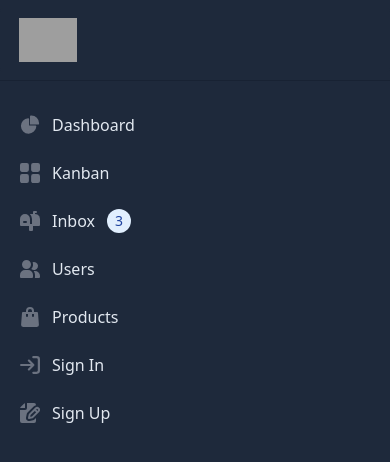
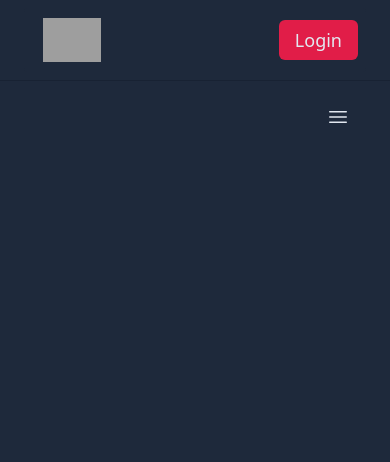
Before and after one commit to dotnetcsharp0x/rubi.dev, a React (Create React App) app: page / in a window 390 px wide. Shown: the top 462 px of the page. Built offline with nearby package versions, Linux system fonts and the light colour scheme; grey boxes are pictures that could not be loaded.

Commit message:
add more styles

```diff
--- a/src/App.tsx
+++ b/src/App.tsx
@@ -20,10 +20,10 @@ function App() {
       <BrowserRouter>
       <Header/>
       <div className="container-fluid grid grid-flow-col ">
-             <div className="2xl:col-auto xl:col-span-1 max-sm:col-start-1 max-sm:col-end-7 sm:col-span-2">
+             <div className="2xl:col-auto xl:col-span-1 sm:col-span-2 max-sm:col-start-1 max-sm:col-end-11">
                <SideBarNav/>
              </div>
-             <div className="2xl:col-span-9 xl:col-span-8 lg:col-span-7 max-sm:col-span-1 max-sm:col-end-2 sm:col-span-12 bg-slate-800">
+             <div className="2xl:col-span-9 xl:col-span-8 lg:col-span-7 sm:col-span-12 max-sm:col-start-1 max-sm:col-end-11 bg-slate-800">
              <Routes>
           <Route path="/" element={<HomePage />} />
           <Route path="/login" element={<LoginPage jwts={jwt}/>} />
--- a/src/components/Header/Header.tsx
+++ b/src/components/Header/Header.tsx
@@ -13,6 +13,7 @@ function logOut() {
   cookies.remove('jwt');
   window.location.href = '/';
 }
+const separator = ' / ';
 const cookies = new Cookies();
 export default function Header() {
   const [mobileMenuOpen, setMobileMenuOpen] = useState(false)
@@ -22,7 +23,7 @@ export default function Header() {
   jwtc.jwt = cookies.get('jwt');
   return (
     <>
-    <Navbar fluid rounded className='bg-slate-800'>
+    <Navbar fluid rounded className='bg-slate-800 mx-6 text-lg'>
     <Navbar.Brand href="/" className='max-auto w-20 flex justify-center items-center'>
       <img src="/logo512.png" className="h-11 max-auto content-center" alt="Skyme logo" />
     </Navbar.Brand>
@@ -47,7 +48,13 @@ export default function Header() {
       </Dropdown>
       <Navbar.Toggle />
     </div>
-}
+    }
+    {!jwtc.jwt &&
+    <div>
+      <a href='/login' className='bg-rose-600 hover:bg-rose-700
+      rounded-md py-2 px-4 text-slate-200'>Login</a>
+      </div>
+    }
   </Navbar>
     <hr className="w-full my-2 border-slate-900/40 sm:mx-auto"></hr>
   </>
--- a/src/components/Login/LoginPage.tsx
+++ b/src/components/Login/LoginPage.tsx
@@ -56,7 +56,8 @@ const toggleRemember = () => {
     <div className='grid place-items-center mt-10'>
     <form className="flex max-w-md flex-col gap-4 grid place-items-center"
     >
-      <img src="/logo512.png" className="h-28 w-28 mb-4 max-auto content-center" alt="Skyme logo" />
+      <img src="/logo512.png" className="h-28 w-28 max-auto content-center m-0 p-0" alt="Skyme logo" />
+      <h1 className='m-0 p-0 text-slate-200 text-2xl'>Login in Skymey</h1>
       <div>
         <div className="relative mb-1">
           <div className="absolute inset-y-0 left-0 z-10 flex items-center pl-3.5 pointer-events-none">
@@ -95,7 +96,7 @@ const toggleRemember = () => {
         </div>
       </div>
       <div className='place-items-left w-full p-0 m-0'>
-      <div className="flex items-center gap-2">
+      <div className="flex items-center gap-2 mx-0">
         <Checkbox id="remember" onClick={toggleRemember}/>
         <Label htmlFor="remember" className='text-slate-300'>
           Remember me
@@ -104,11 +105,13 @@ const toggleRemember = () => {
       <div className='bg-slate-700 h-1 mt-2 border-separate rounded-md opacity-50'></div>
       </div>
       <button type="button" onClick={onButtonClick} className='
-      bg-gradient-to-r from-indigo-600 via-blue-500 to-pink-600
-      hover:bg-gradient-to-r hover:from-indigo-600 hover:via-purple-500 hover:to-pink-600
-      rounded-md py-3 px-5 text-slate-200'>
+      bg-rose-600 hover:bg-rose-700
+      rounded-md py-2 px-4 text-slate-200 text-lg'>
         Login
       </button>
+      <div className='flex dont-have'>
+        <span className='text-slate-200 inline-block mx-2'>Don't have an account?</span> <a href="/register" className='text-rose-500 bold inline-blocks hover:underline'>Register here</a>
+      </div>
     </form>
     </div>
   )
--- a/src/components/Navbars/SideBarNav.tsx
+++ b/src/components/Navbars/SideBarNav.tsx
@@ -1,13 +1,53 @@
 /** /src/components/Card.tsx */
-import React from "react";
+import { render } from "@testing-library/react";
+import { Footer } from "flowbite-react";
+import React, { useEffect, useLayoutEffect, useRef, useState } from "react";
 
 function SideBarNav() {
+    let css_on = " space-y-2 font-medium sm:block mt-10 transition: transform 2.2s ease-out";
+    let css_off = " space-y-2 font-medium hidden sm:block transition: transform 2.2s ease-out";
+    const css_static = " mt-10 ";
+    const [cssshow,setCssshow] = useState("")
+    const [width,setWidth] = useState(window.innerWidth);
+    const [cssstyle,setStyle] = useState(false);
+    let windowWidth = useRef(window.innerWidth);
+    const [lesssm,setLesssm] = useState(false);
+    const [size, setSize] = useState([0, 0]);
+
+    useLayoutEffect(() => {
+    function updateSize() {
+
+        setSize([window.innerWidth, window.innerHeight]);
+        //console.log("width: " + window.innerWidth);
+      if(window.innerWidth < 640) {
+        setStyle(false);
+        setCssshow(css_static + css_on);
+        setLesssm(true);
+    }
+    else {
+        setStyle(true);
+        setCssshow(css_off);
+        setLesssm(false);
+    }
+    }
+    window.addEventListener('resize', updateSize);
+    updateSize();
+    return () => window.removeEventListener('resize', updateSize);
+  }, []);
+    const togglecssStyle = () => {
+        setStyle((prevState) => !prevState);
+      };
     return (
-
                 <aside id="default-sidebar" className="" aria-label="Sidebar">
                     <div className="h-full px-3 py-4 overflow-y-auto bg-slate-800">
-                        <ul className="space-y-2 font-medium">
-                            <li>
+                        <button className="absolute right-10 text-slate-200 hidden max-sm:block" onClick={togglecssStyle}>
+                            <svg xmlns="http://www.w3.org/2000/svg" fill="none" viewBox="0 0 24 24" strokeWidth="1.5" stroke="currentColor" className="w-6 h-6">
+                                <path strokeLinecap="round" strokeLinejoin="round" d="M3.75 6.75h16.5M3.75 12h16.5m-16.5 5.25h16.5" />
+                            </svg>
+                        </button>
+                        {cssstyle &&
+                        <ul className={cssshow}>
+                            <li className={lesssm ? "border border-zinc-600 rounded-md" : ""}>
                                 <a href="#" className="flex items-center p-2 text-slate-200 rounded-lg dark:text-white hover:bg-slate-800 dark:hover:bg-gray-700 group">
                                     <svg className="w-5 h-5 text-gray-500 transition duration-75 dark:text-gray-400 group-hover:text-slate-200 dark:group-hover:text-white" aria-hidden="true" xmlns="http://www.w3.org/2000/svg" fill="currentColor" viewBox="0 0 22 21">
                                         <path d="M16.975 11H10V4.025a1 1 0 0 0-1.066-.998 8.5 8.5 0 1 0 9.039 9.039.999.999 0 0 0-1-1.066h.002Z" />
@@ -16,7 +56,7 @@ function SideBarNav() {
                                     <span className="ml-3">Dashboard</span>
                                 </a>
                             </li>
-                            <li>
+                            <li className={lesssm ? "border border-zinc-600 rounded-md" : ""}>
                                 <a href="#" className="flex items-center p-2 text-slate-200 rounded-lg dark:text-white hover:bg-slate-800 dark:hover:bg-gray-700 group">
                                     <svg className="flex-shrink-0 w-5 h-5 text-gray-500 transition duration-75 dark:text-gray-400 group-hover:text-slate-200 dark:group-hover:text-white" aria-hidden="true" xmlns="http://www.w3.org/2000/svg" fill="currentColor" viewBox="0 0 18 18">
                                         <path d="M6.143 0H1.857A1.857 1.857 0 0 0 0 1.857v4.286C0 7.169.831 8 1.857 8h4.286A1.857 1.857 0 0 0 8 6.143V1.857A1.857 1.857 0 0 0 6.143 0Zm10 0h-4.286A1.857 1.857 0 0 0 10 1.857v4.286C10 7.169 10.831 8 11.857 8h4.286A1.857 1.857 0 0 0 18 6.143V1.857A1.857 1.857 0 0 0 16.143 0Zm-10 10H1.857A1.857 1.857 0 0 0 0 11.857v4.286C0 17.169.831 18 1.857 18h4.286A1.857 1.857 0 0 0 8 16.143v-4.286A1.857 1.857 0 0 0 6.143 10Zm10 0h-4.286A1.857 1.857 0 0 0 10 11.857v4.286c0 1.026.831 1.857 1.857 1.857h4.286A1.857 1.857 0 0 0 18 16.143v-4.286A1.857 1.857 0 0 0 16.143 10Z" />
@@ -24,7 +64,7 @@ function SideBarNav() {
                                     <span className="flex-1 ml-3 whitespace-nowrap">Kanban</span>
                                 </a>
                             </li>
-                            <li>
+                            <li className={lesssm ? "border border-zinc-600 rounded-md" : ""}>
                                 <a href="#" className="flex items-center p-2 text-slate-200 rounded-lg dark:text-white hover:bg-slate-800 dark:hover:bg-gray-700 group">
                                     <svg className="flex-shrink-0 w-5 h-5 text-gray-500 transition duration-75 dark:text-gray-400 group-hover:text-slate-200 dark:group-hover:text-white" aria-hidden="true" xmlns="http://www.w3.org/2000/svg" fill="currentColor" viewBox="0 0 20 20">
                                         <path d="m17.418 3.623-.018-.008a6.713 6.713 0 0 0-2.4-.569V2h1a1 1 0 1 0 0-2h-2a1 1 0 0 0-1 1v2H9.89A6.977 6.977 0 0 1 12 8v5h-2V8A5 5 0 1 0 0 8v6a1 1 0 0 0 1 1h8v4a1 1 0 0 0 1 1h2a1 1 0 0 0 1-1v-4h6a1 1 0 0 0 1-1V8a5 5 0 0 0-2.582-4.377ZM6 12H4a1 1 0 0 1 0-2h2a1 1 0 0 1 0 2Z" />
@@ -33,7 +73,7 @@ function SideBarNav() {
                                     <span className="whitespace-nowrap inline-flex items-center justify-center w-3 h-3 p-3 ml-3 text-sm font-medium text-blue-800 bg-blue-100 rounded-full dark:bg-blue-900 dark:text-blue-300">3</span>
                                 </a>
                             </li>
-                            <li>
+                            <li className={lesssm ? "border border-zinc-600 rounded-md" : ""}>
                                 <a href="/userlist" className="flex items-center p-2 text-slate-200 rounded-lg dark:text-white hover:bg-slate-800 dark:hover:bg-gray-700 group">
                                     <svg className="flex-shrink-0 w-5 h-5 text-gray-500 transition duration-75 dark:text-gray-400 group-hover:text-slate-200 dark:group-hover:text-white" aria-hidden="true" xmlns="http://www.w3.org/2000/svg" fill="currentColor" viewBox="0 0 20 18">
                                         <path d="M14 2a3.963 3.963 0 0 0-1.4.267 6.439 6.439 0 0 1-1.331 6.638A4 4 0 1 0 14 2Zm1 9h-1.264A6.957 6.957 0 0 1 15 15v2a2.97 2.97 0 0 1-.184 1H19a1 1 0 0 0 1-1v-1a5.006 5.006 0 0 0-5-5ZM6.5 9a4.5 4.5 0 1 0 0-9 4.5 4.5 0 0 0 0 9ZM8 10H5a5.006 5.006 0 0 0-5 5v2a1 1 0 0 0 1 1h11a1 1 0 0 0 1-1v-2a5.006 5.006 0 0 0-5-5Z" />
@@ -41,7 +81,7 @@ function SideBarNav() {
                                     <span className="flex-1 ml-3 whitespace-nowrap">Users</span>
                                 </a>
                             </li>
-                            <li>
+                            <li className={lesssm ? "border border-zinc-600 rounded-md" : ""}>
                                 <a href="#" className="flex items-center p-2 text-slate-200 rounded-lg dark:text-white hover:bg-slate-800 dark:hover:bg-gray-700 group">
                                     <svg className="flex-shrink-0 w-5 h-5 text-gray-500 transition duration-75 dark:text-gray-400 group-hover:text-slate-200 dark:group-hover:text-white" aria-hidden="true" xmlns="http://www.w3.org/2000/svg" fill="currentColor" viewBox="0 0 18 20">
                                         <path d="M17 5.923A1 1 0 0 0 16 5h-3V4a4 4 0 1 0-8 0v1H2a1 1 0 0 0-1 .923L.086 17.846A2 2 0 0 0 2.08 20h13.84a2 2 0 0 0 1.994-2.153L17 5.923ZM7 9a1 1 0 0 1-2 0V7h2v2Zm0-5a2 2 0 1 1 4 0v1H7V4Zm6 5a1 1 0 1 1-2 0V7h2v2Z" />
@@ -49,28 +89,15 @@ function SideBarNav() {
                                     <span className="flex-1 ml-3 whitespace-nowrap">Products</span>
                                 </a>
                             </li>
-                            <li>
-                                <a href="/login" className="flex items-center p-2 text-slate-200 rounded-lg dark:text-white hover:bg-slate-800 dark:hover:bg-gray-700 group">
-                                    <svg className="flex-shrink-0 w-5 h-5 text-gray-500 transition duration-75 dark:text-gray-400 group-hover:text-slate-200 dark:group-hover:text-white" aria-hidden="true" xmlns="http://www.w3.org/2000/svg" fill="none" viewBox="0 0 18 16">
-                                        <path stroke="currentColor" strokeLinecap="round" strokeLinejoin="round" strokeWidth="2" d="M1 8h11m0 0L8 4m4 4-4 4m4-11h3a2 2 0 0 1 2 2v10a2 2 0 0 1-2 2h-3" />
-                                    </svg>
-                                    <span className="flex-1 ml-3 whitespace-nowrap">Sign In</span>
-                                </a>
-                            </li>
-                            <li>
-                                <a href="/register" className="flex items-center p-2 text-slate-200 rounded-lg dark:text-white hover:bg-slate-800 dark:hover:bg-gray-700 group">
-                                    <svg className="flex-shrink-0 w-5 h-5 text-gray-500 transition duration-75 dark:text-gray-400 group-hover:text-slate-200 dark:group-hover:text-white" aria-hidden="true" xmlns="http://www.w3.org/2000/svg" fill="currentColor" viewBox="0 0 20 20">
-                                        <path d="M5 5V.13a2.96 2.96 0 0 0-1.293.749L.879 3.707A2.96 2.96 0 0 0 .13 5H5Z" />
-                                        <path d="M6.737 11.061a2.961 2.961 0 0 1 .81-1.515l6.117-6.116A4.839 4.839 0 0 1 16 2.141V2a1.97 1.97 0 0 0-1.933-2H7v5a2 2 0 0 1-2 2H0v11a1.969 1.969 0 0 0 1.933 2h12.134A1.97 1.97 0 0 0 16 18v-3.093l-1.546 1.546c-.413.413-.94.695-1.513.81l-3.4.679a2.947 2.947 0 0 1-1.85-.227 2.96 2.96 0 0 1-1.635-3.257l.681-3.397Z" />
-                                        <path d="M8.961 16a.93.93 0 0 0 .189-.019l3.4-.679a.961.961 0 0 0 .49-.263l6.118-6.117a2.884 2.884 0 0 0-4.079-4.078l-6.117 6.117a.96.96 0 0 0-.263.491l-.679 3.4A.961.961 0 0 0 8.961 16Zm7.477-9.8a.958.958 0 0 1 .68-.281.961.961 0 0 1 .682 1.644l-.315.315-1.36-1.36.313-.318Zm-5.911 5.911 4.236-4.236 1.359 1.359-4.236 4.237-1.7.339.341-1.699Z" />
-                                    </svg>
-                                    <span className="flex-1 ml-3 whitespace-nowrap">Sign Up</span>
-                                </a>
-                            </li>
                         </ul>
+                        }
                     </div>
                 </aside>
     )
 }
 
 export default SideBarNav;
+
+function useWindowDimensions(): { height: any; width: any; } {
+    throw new Error("Function not implemented.");
+}
--- a/src/components/Register/RegisterPage.tsx
+++ b/src/components/Register/RegisterPage.tsx
@@ -61,7 +61,8 @@ const toggleRemember = () => {
     <div className='grid place-items-center mt-10'>
     <form className="flex max-w-md flex-col gap-4 grid place-items-center"
     >
-      <img src="/logo512.png" className="h-28 w-28 mb-4 max-auto content-center" alt="Skyme logo" />
+      <img src="/logo512.png" className="h-28 w-28 max-auto content-center m-0 p-0" alt="Skyme logo" />
+      <h1 className='m-0 p-0 text-slate-200 text-2xl'>Register in Skymey</h1>
       <div>
         <div className="relative mb-1">
           <div className="absolute inset-y-0 left-0 z-10 flex items-center pl-3.5 pointer-events-none">
@@ -145,11 +146,13 @@ const toggleRemember = () => {
       <div className='bg-slate-700 h-1 mt-2 border-separate rounded-md opacity-50'></div>
       </div>
       <button type="button" onClick={onButtonClick} className='
-      bg-gradient-to-r from-indigo-600 via-blue-500 to-pink-600
-      hover:bg-gradient-to-r hover:from-indigo-600 hover:via-purple-500 hover:to-pink-600
-      rounded-md py-3 px-5 text-slate-200'>
+      bg-rose-600 hover:bg-rose-700
+      rounded-md py-2 px-4 text-slate-200 text-lg'>
         Register
       </button>
+      <div className='flex dont-have'>
+        <span className='text-slate-200 inline-block mx-2'>Already have an account?</span> <a href="/login" className='text-rose-500 bold inline-blocks hover:underline'>Login here</a>
+      </div>
     </form>
     </div>
   )
```
